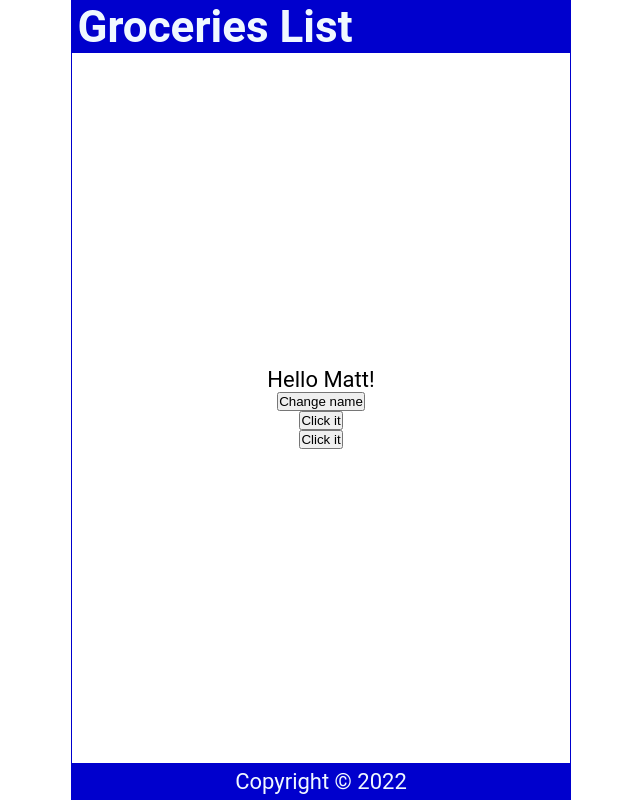
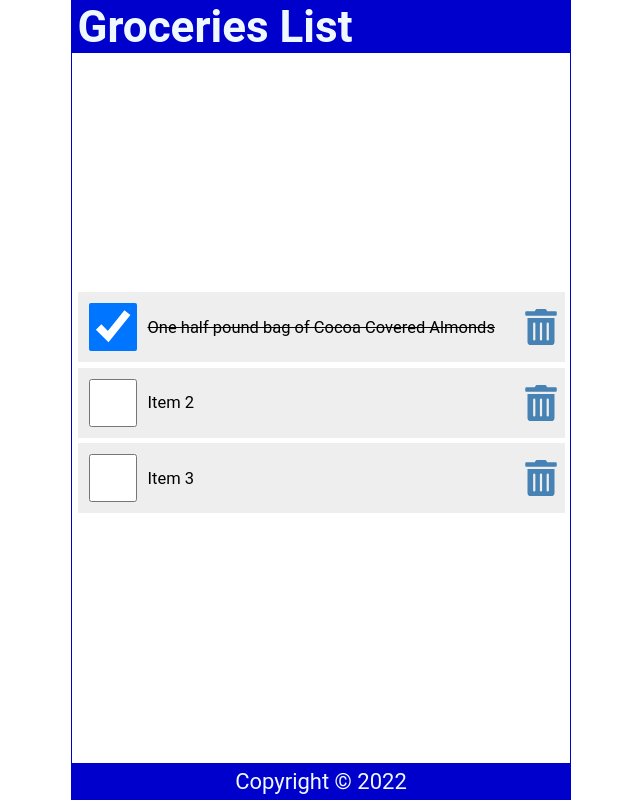
Before and after one commit to matthewjflanagan/01_tutorial, a React (Create React App) app: page / in a window 1280 px wide. Shown: the whole page, without its empty margins (319-959 px from the left). Built offline with nearby package versions, Linux system fonts and the light colour scheme.

Commit message:
checkbox and delete functional

```diff
--- a/package.json
+++ b/package.json
@@ -34,5 +34,8 @@
       "last 1 firefox version",
       "last 1 safari version"
     ]
+  },
+  "devDependencies": {
+    "react-icons": "^4.4.0"
   }
 }
--- a/src/Content.js
+++ b/src/Content.js
@@ -1,32 +1,64 @@
 import { useState } from 'react';
+import { FaTrashAlt } from 'react-icons/fa';
 
 export const Content = () => {
-  const [name, setName] = useState('Matt');
-  const [count, setCount] = useState(0);
+  const [items, setItems] = useState([
+    {
+      id: 1,
+      checked: true,
+      item: "One half pound bag of Cocoa Covered Almonds"
+    },
+    {
+      id: 2,
+      checked: false,
+      item: "Item 2"
+    },
+    {
+      id: 3,
+      checked: false,
+      item: "Item 3"
+    },
+  ]);
 
-  const handleNameChange = () => {
-      const names = ['Matt', 'Vito']
-      const int = Math.floor(Math.random() * 2);
-      setName(names[int]);
-      }
+  const handleCheck = (id) => {
+    const listItems = items.map((item) => item.id === id ? {...item,
+    checked: !item.checked } : item);
+    setItems(listItems);
+    localStorage.setItem('shoppinglist', JSON.stringify(listItems));
+  }
 
-    const handleClick = () => {
-      setCount(count + 1)
-      console.log(count)
-    }
-
-    const handleClick2 = (name) => {
-      console.log(count)
-    }
+  const handleDelete = (id) => {
+    const listItems = items.filter((item) => item.id !== id);
+    setItems(listItems);
+    localStorage.setItem('shoppinglist', JSON.stringify(listItems));
+  }
 
   return (
     <main>
-      <p onDoubleClick={handleClick}>
-        Hello {name}!
-      </p>
-      <button onClick={handleNameChange}>Change name</button>
-      <button onClick={handleClick}>Click it</button>
-      <button onClick={handleClick2}>Click it</button>
+      {items.length ? (
+        <ul>
+          {items.map((item) => (
+            <li className='item' key={item.id}>
+              <input
+              type="checkbox"
+              onChange={() => handleCheck(item.id)}
+              checked={item.checked}
+              />
+              <label
+                style={(item.checked) ? { textDecoration: 'line-through' } : null}
+                onDoubleClick={() => handleCheck(item.id)}
+              >{item.item}</label>
+              <FaTrashAlt
+                onClick={() => handleDelete(item.id)}
+                role="button"
+                tabIndex="0"
+              />
+            </li>
+          ))}
+        </ul>
+      ) : (
+        <p style={{ marginTop: '2rem' }}>Your list is empty.</p>
+      )}
     </main>
   )
 }
--- a/src/index.css
+++ b/src/index.css
@@ -57,3 +57,62 @@
   display: grid;
   place-content: center;
 }
+
+ul {
+  width: 100%;
+  list-style: none;
+  padding: 0 0.25rem 0.25rem;
+}
+
+ul li::before {
+  content: "\200B";
+}
+
+.item {
+  display: flex;
+  justify-content: flex-start;
+  align-items: center;
+  padding: 0.5rem 0 0.5rem 0.5rem;
+  margin: 0.25rem 0;
+  background-color: #eee;
+}
+
+.item:first-child {
+  margin: 0;
+}
+
+.item input[type="checkbox"] {
+  text-align: center;
+  width: 2.5rem;
+  width: 48px;
+  min-width: 48px;
+  height: 2.5rem;
+  height: 48px;
+  min-height: 48px;
+  cursor: pointer;
+  margin-right: 0.5rem;
+}
+
+.item input[type="checkbox"]:focus + label {
+  text-decoration: underline;
+}
+
+.item > label {
+  font-size: 0.75rem;
+  flex-grow: 1;
+}
+
+.item svg {
+  width: 48px;
+  min-width: 48px;
+  height: 36px;
+  font-size: 1rem;
+  color: steelblue;
+  cursor: pointer;
+}
+
+.item svg:focus,
+.item svg:hover {
+  color: red;
+  outline: none;
+}
```
Also changed, not shown: 1 other file (tests, documents, lock files or other folders).
